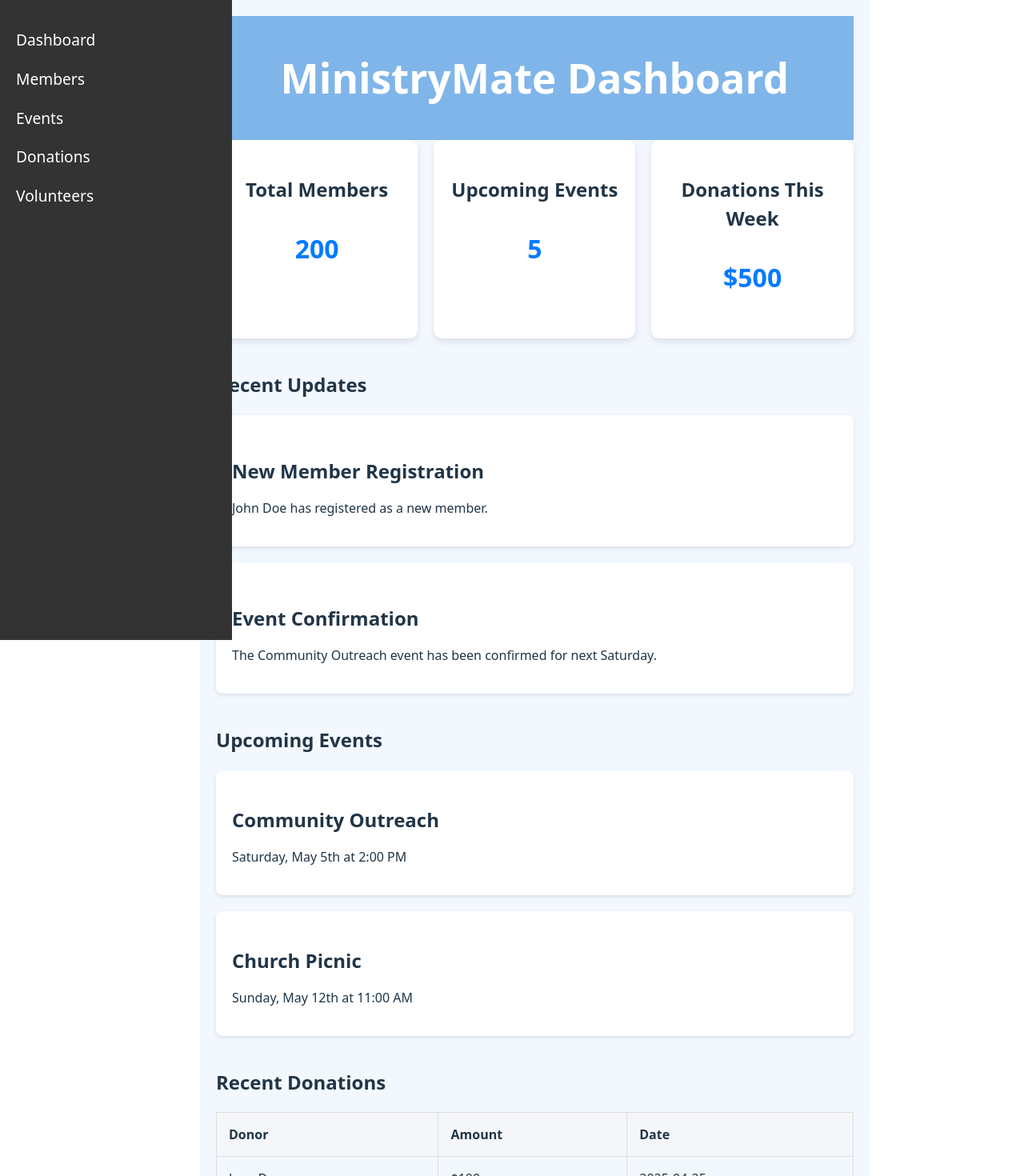
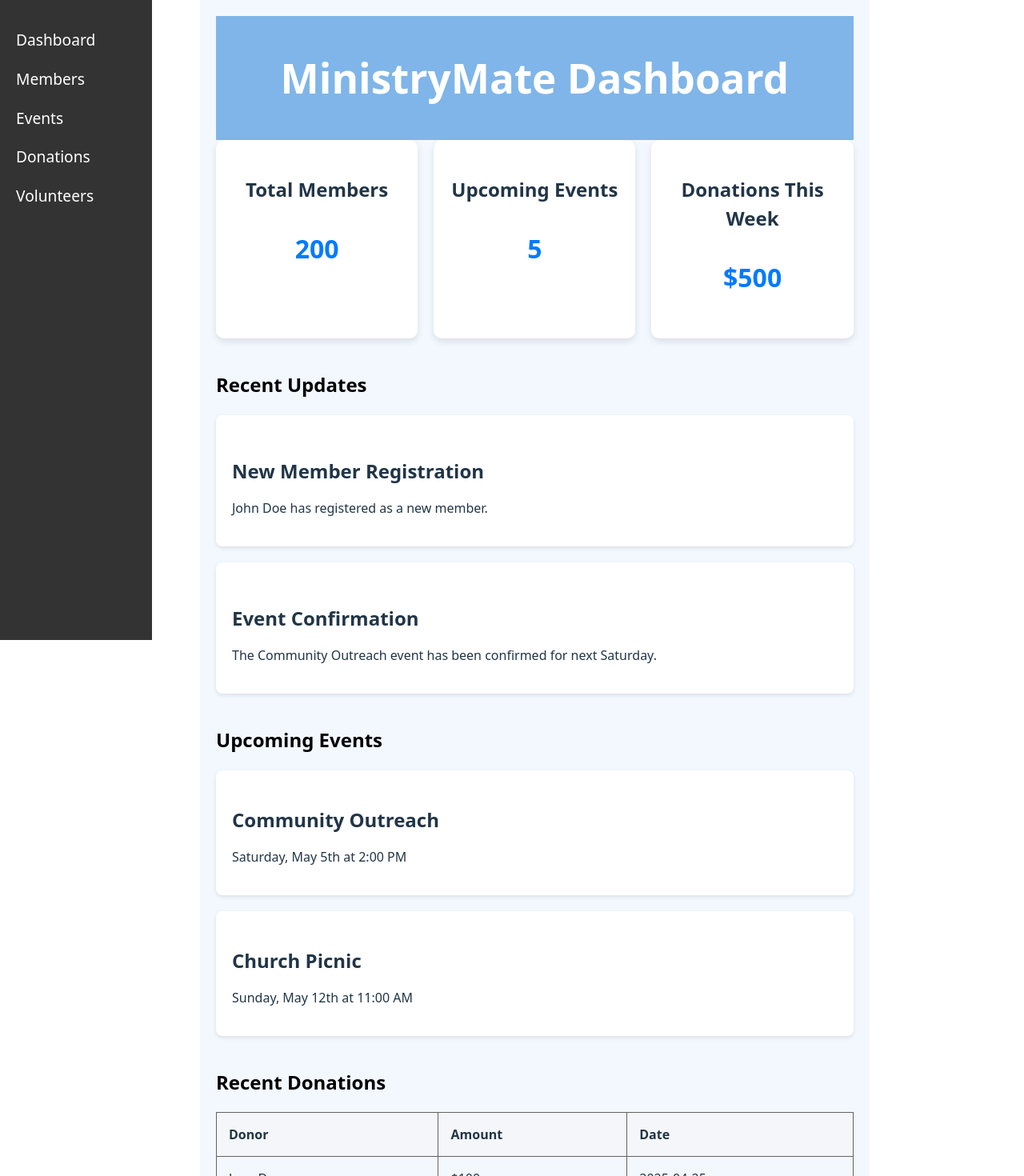
Before and after one commit to SiyakhaDev/MinistryMate, a React (Vite) app in the folder client/MinistryMate/: page / in a window 1280 px wide. Shown: the top 1470 px of the page at 80% size. Built offline with nearby package versions, Linux system fonts and the light colour scheme.

Commit message:
CSS Upadte 2

```diff
--- a/client/MinistryMate/src/App.css
+++ b/client/MinistryMate/src/App.css
@@ -1,12 +1,17 @@
 /* Dashboard.css */
+
+h2{
+  color: black;
+}
 .dashboard-container {
   display: flex;
   min-height: 100vh;
+  width: 100%; /* Ensure it takes the full width */
 }
 
 .sidebar {
   background-color: #333;
-  width: 250px;
+  width: 150px;
   color: white;
   padding: 20px;
   position: fixed;
@@ -34,10 +39,11 @@
 }
 
 .main-content {
-  margin-left: 250px;
+  margin-left: 250px; /* Allow for sidebar width */
   padding: 20px;
-  width: 100%;
-  background-color: #f3f8ff; /* Soft blue background */
+  width: calc(100% - 250px); /* Subtract sidebar width */
+  background-color: #f3f8ff;
+  overflow-x: hidden; /* Prevent horizontal overflow */
 }
 
 header {
@@ -98,7 +104,7 @@ table {
 table th, table td {
   padding: 15px;
   text-align: left;
-  border: 1px solid #ddd;
+  border: 1px solid #636262;
 }
 
 table th {
@@ -107,7 +113,7 @@ table th {
 
 button {
   background-color: #007bff;
-  color: white;
+  color: black;
   padding: 10px 20px;
   border-radius: 25px;
   border: none;
@@ -134,6 +140,7 @@ button:hover {
 
   .main-content {
     margin-left: 0;
+    width: 100%;
   }
 
   .stats-section {
```
